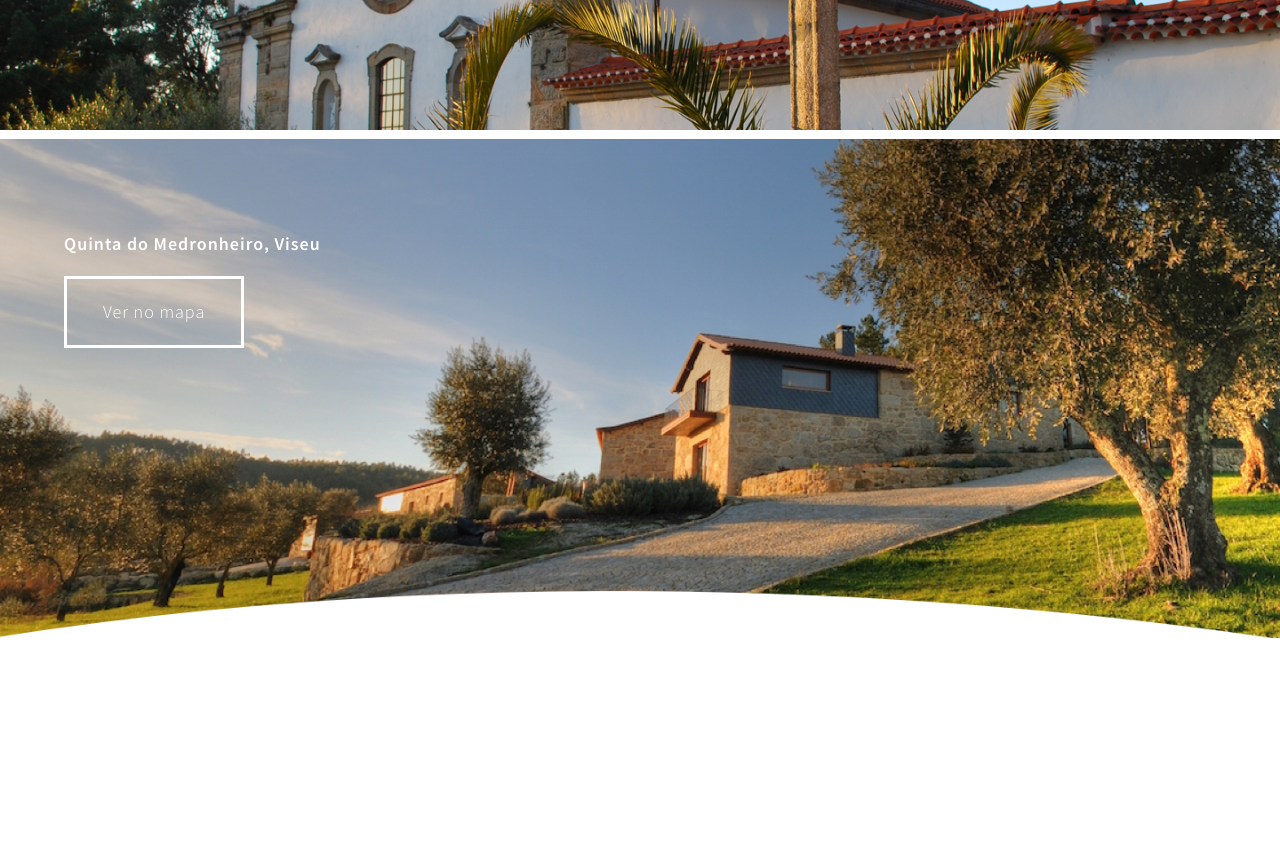
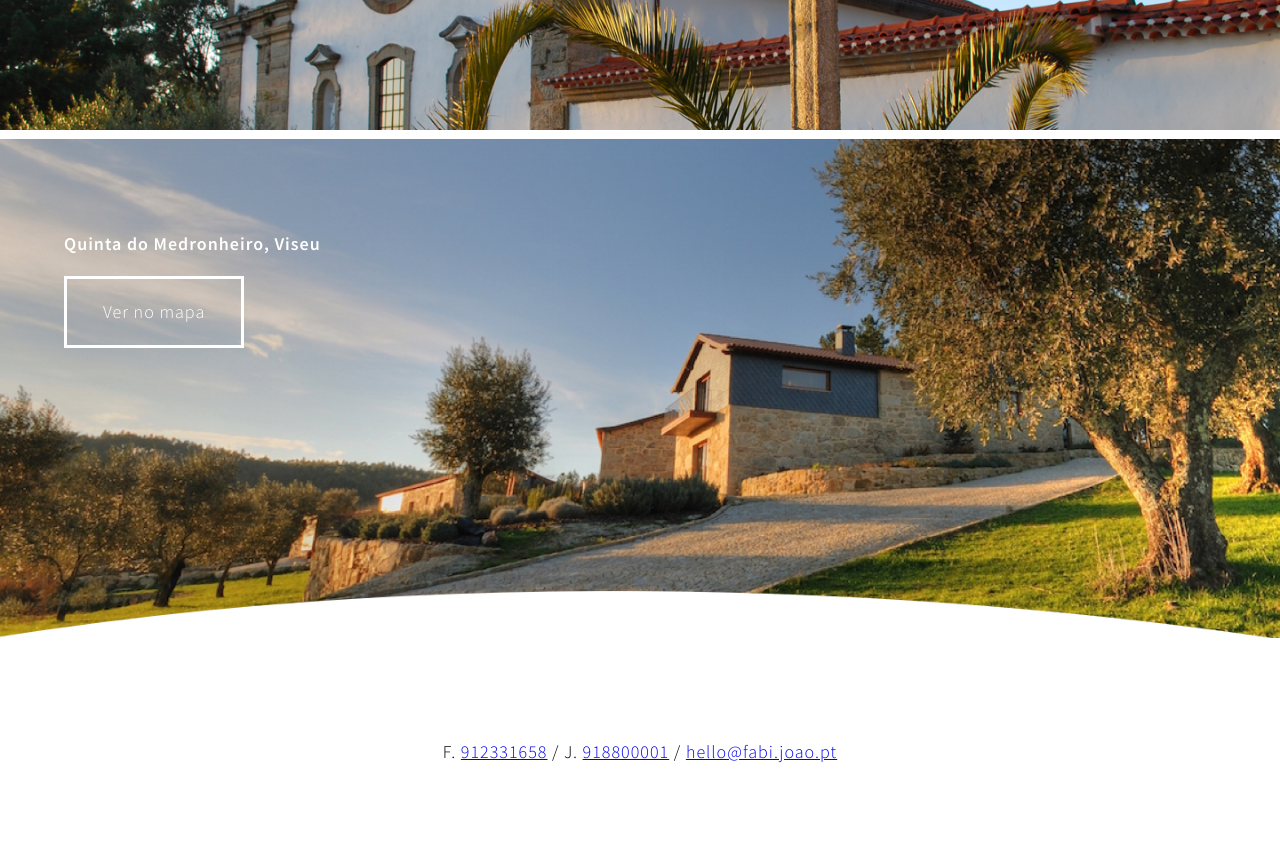
Before and after one commit to joaoramos/fabi.joao.pt, a plain HTML site: page index.html in a window 1280 px wide. Shown: the part 2494-3350 px from the top of the page. Before the commit the page ends 3142 px from the top, so only its background shows below. Drawn offline with Linux system fonts and the light colour scheme.

Commit message:
Add footer

```diff
--- a/index.html
+++ b/index.html
@@ -60,6 +60,11 @@
           </div>
         </div>
       </section>
+      <footer>
+        <div class="disclaimer">
+          F. <a href="tel:+351912331658">912331658</a> <span>/</span> J. <a href="+351918800001">918800001</a> <span>/</span> <a href="mailto:hello@fabi.joao.pt">hello@fabi.joao.pt</a>
+        </div>
+      </footer>
     </div>
 
     <script>
--- a/styles/main.scss
+++ b/styles/main.scss
@@ -173,3 +173,10 @@ h2 {
     text-decoration: none;
   }
 }
+
+// Footer
+
+footer .disclaimer {
+  text-align: center;
+  padding: 5em 2em;
+}
```
Also changed, not shown: styles/main.css.
